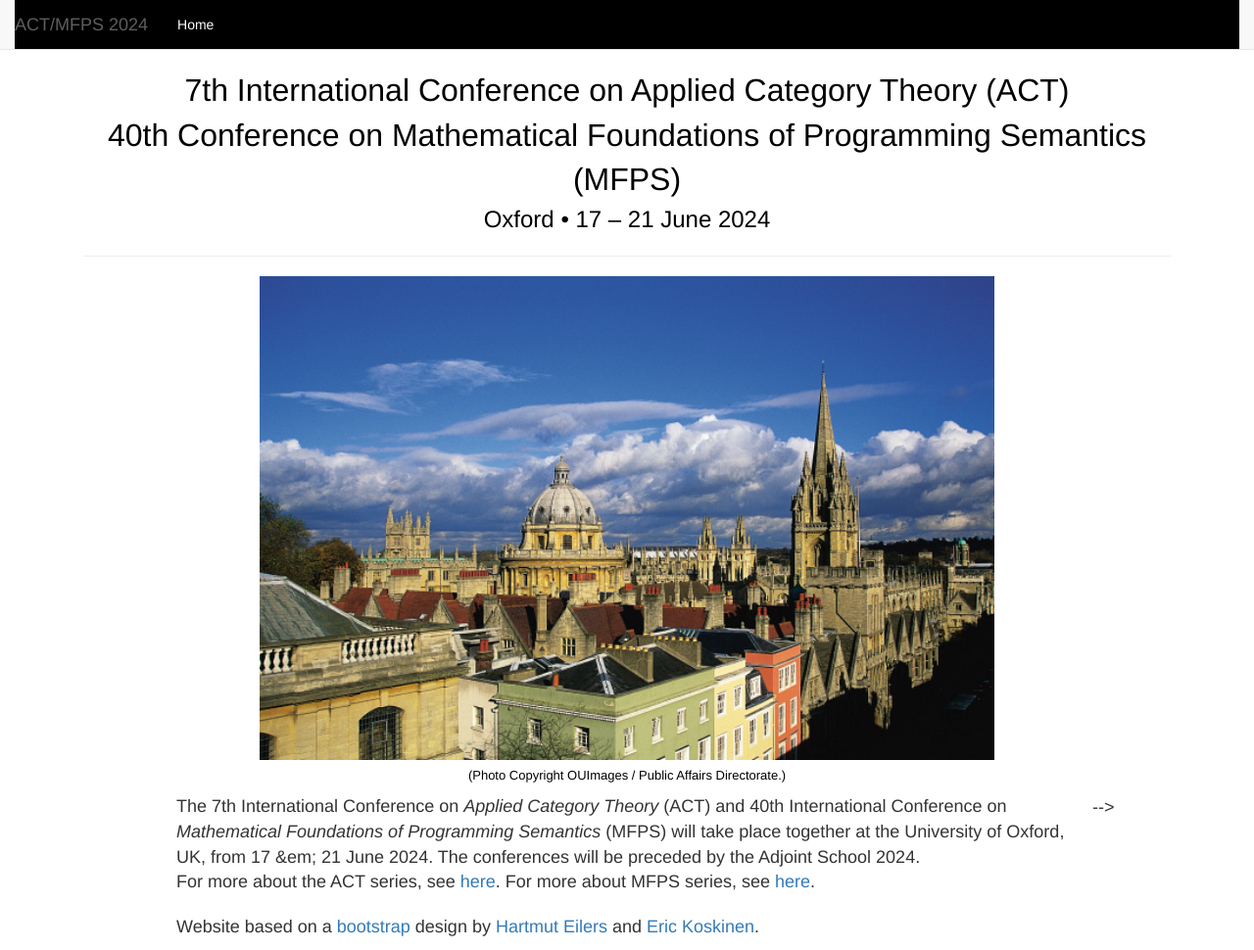
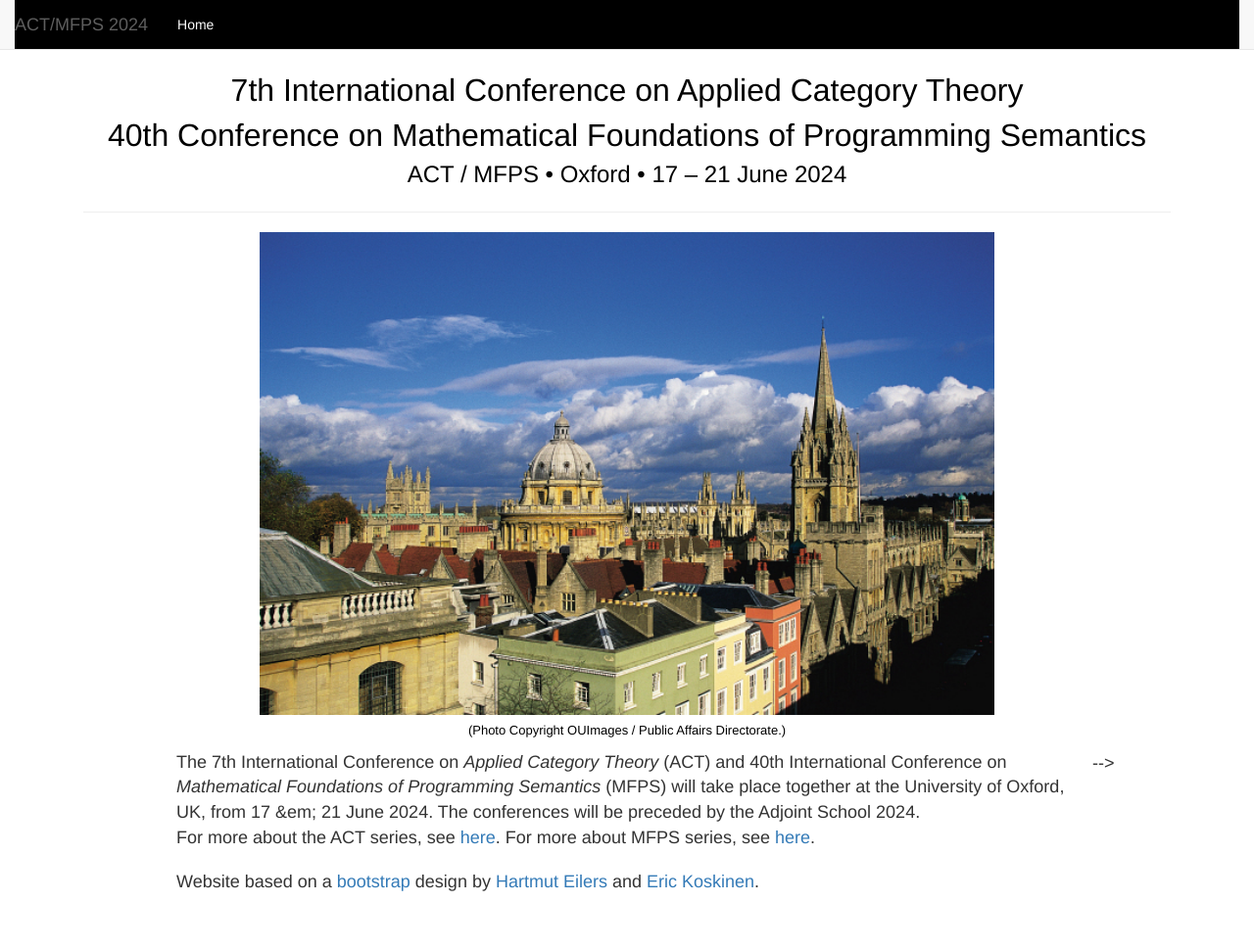
Before and after one commit to oxford24/oxford24.github.io, a Jekyll site: the page built from index.html, in a window 1280 px wide and 970 px high. Shown: the whole window at 98% size. Built offline with Jekyll 4.4.1, drawn with Linux system fonts in a browser that asks for light colours.

Commit message:
Update actmfps.html

```diff
--- a/_layouts/actmfps.html
+++ b/_layouts/actmfps.html
@@ -82,9 +82,9 @@
       <div class="banner">
 	<div class="row">
 	  <div class="col-xs-12">
-	    <font size=+3>7th International Conference on Applied Category Theory (ACT)</font><br>
-	    <font size=+3>40th Conference on Mathematical Foundations of Programming Semantics (MFPS)</font><br>
-	    <font size=+2>Oxford &bull; 17 &ndash; 21 June 2024</font>
+	    <font size=+3>7th International Conference on Applied Category Theory</font><br>
+	    <font size=+3>40th Conference on Mathematical Foundations of Programming Semantics</font><br>
+	    <font size=+2>ACT / MFPS &bull; Oxford &bull; 17 &ndash; 21 June 2024</font>
 	  </div>
 	</div> <!-- row -->
       </div> <!-- header -->
```
